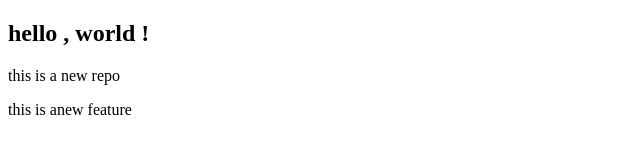
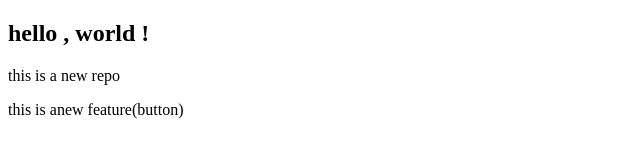
Before and after one commit to krisha-n123/localrepo, a plain HTML site: page index.html in a window 1280 px wide. Shown: the full height of the page, 0-640 px from the left. Drawn offline with Linux system fonts and the light colour scheme.

Commit message:
add button

```diff
--- a/index.html
+++ b/index.html
@@ -9,6 +9,6 @@
 <body>
     <h2>hello , world !</h2>
     <p>this is a new repo </p>
-    <p>this is anew feature</p>
+    <p>this is anew feature(button)</p>
 </body>
 </html>
```
